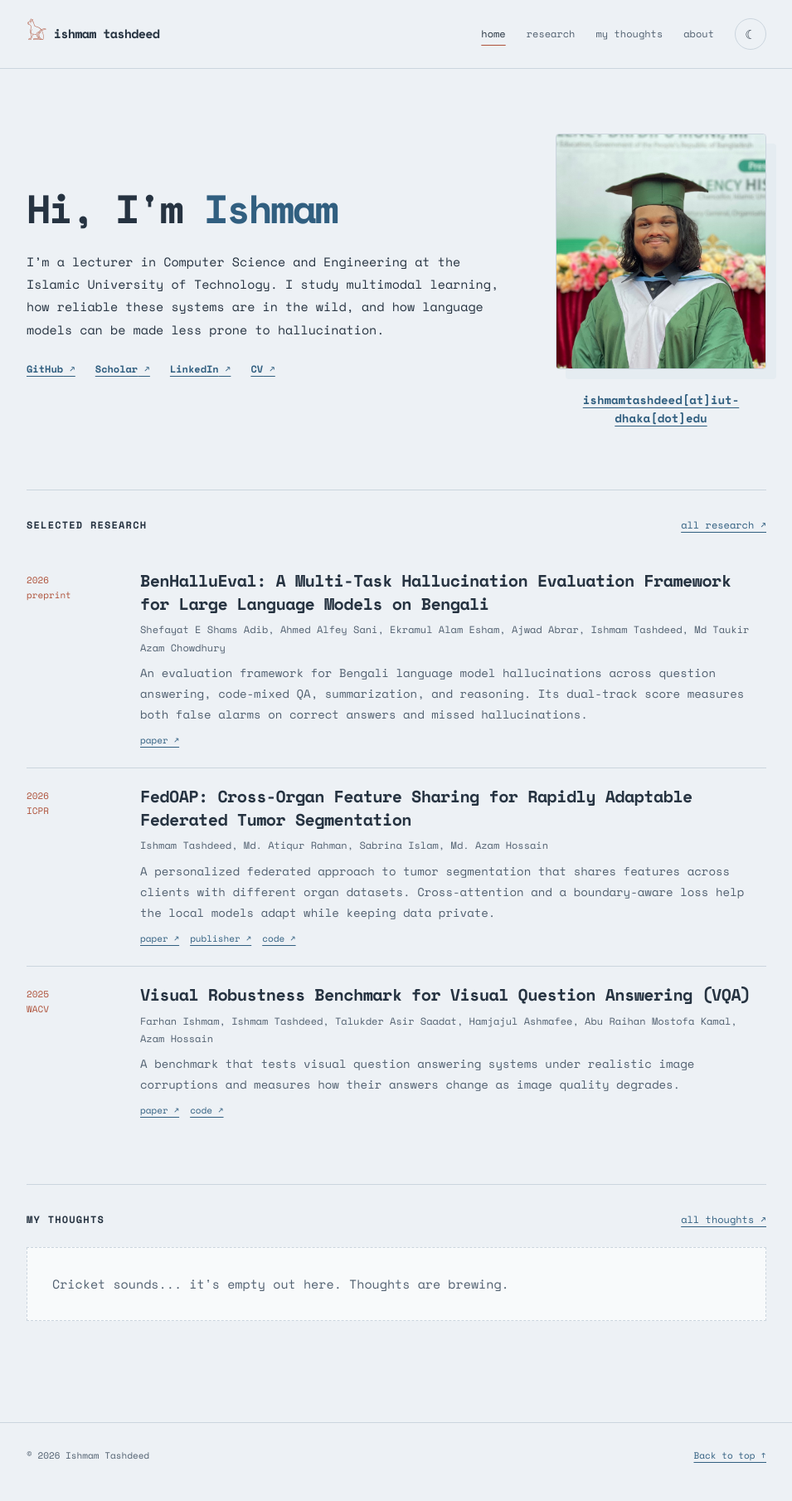
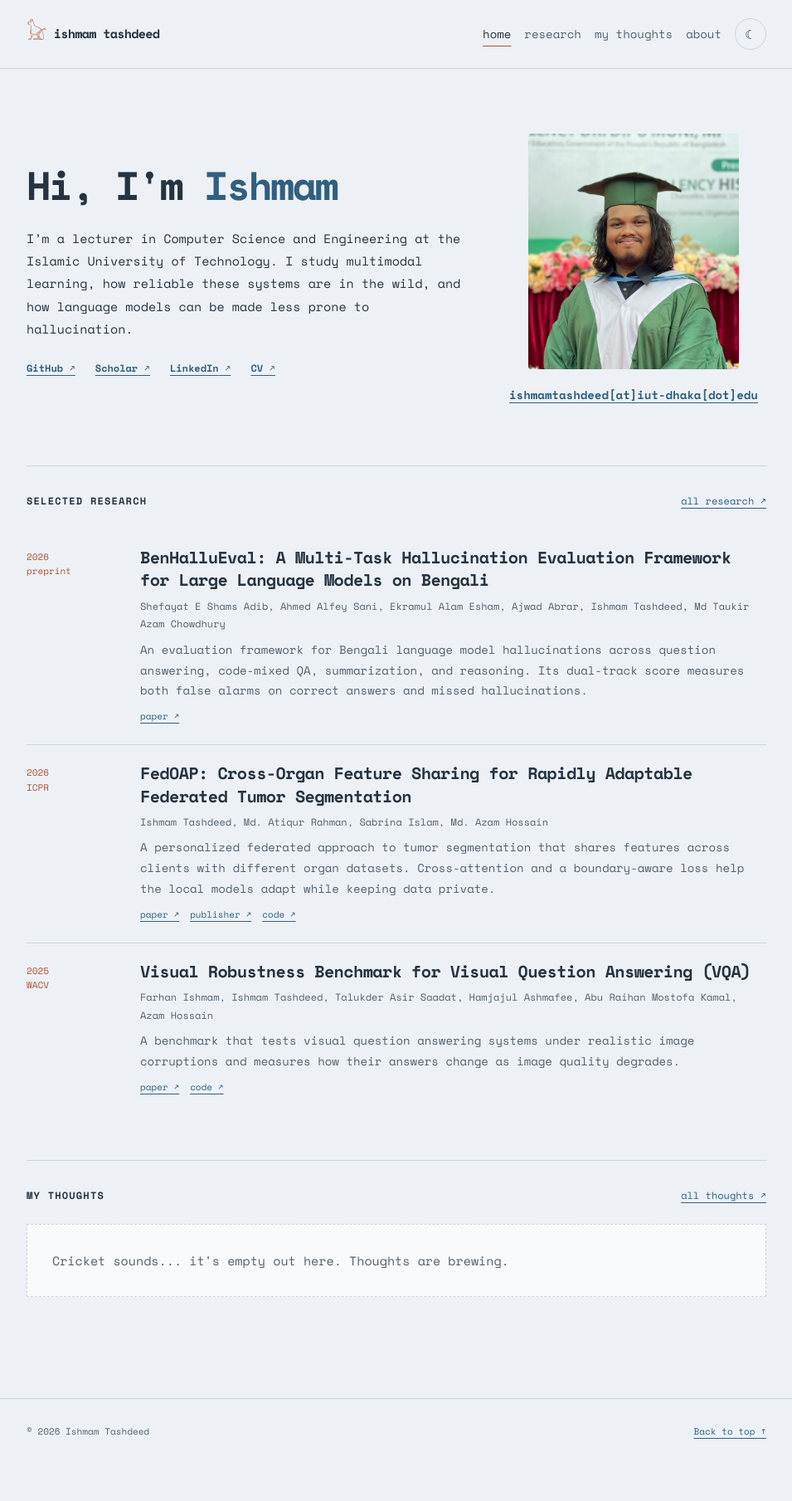
Before and after one commit to ishmamt/ishmamt.github.io, a Jekyll site: the page built from index.html, in a window 1280 px wide. Shown: the whole page at 83% size, without its empty margins (162-1117 px from the left). Built offline with Jekyll 4.4.1, drawn with Linux system fonts in a browser that asks for light colours; after the commit the page ends 1781 px from its top, so only the background shows below that.

Commit message:
Refine portrait, navigation, and cat favicon

```diff
--- a/assets/css/site.css
+++ b/assets/css/site.css
@@ -17,14 +17,14 @@ a:hover{color:var(--coral)}
 .header-inner{display:flex;align-items:center;justify-content:space-between;gap:24px;min-height:82px}
 .brand{color:var(--text);text-decoration:none;font-size:15px;font-weight:700;line-height:1.3;letter-spacing:-.045em;white-space:nowrap}
 .brand .cat-mark{color:var(--coral);margin-right:9px;font:24px/0 "Segoe UI Historic","Noto Sans Egyptian Hieroglyphs",serif;vertical-align:-2px}
-.nav{display:flex;align-items:center;gap:25px}
-.nav a{font-size:12px;line-height:1.3;color:var(--muted);text-decoration:none;white-space:nowrap}
+.nav{display:flex;align-items:center;gap:16px}
+.nav a{display:inline-flex;align-items:center;min-height:44px;font-size:14px;line-height:1.4;color:var(--muted);text-decoration:none;white-space:nowrap}
 .nav a[aria-current],.nav a:hover{color:var(--text);text-decoration:underline;text-decoration-color:var(--coral);text-underline-offset:9px}
 .theme{border:1px solid var(--line);border-radius:100%;color:var(--text);background:transparent;width:38px;height:38px;display:inline-grid;place-items:center;line-height:1}
 .theme:hover{background:var(--soft)}
 main{min-height:60vh}
 h1,h2,h3,p{margin-top:0}
-.hero{padding:78px 0 74px;display:grid;grid-template-columns:minmax(0,1fr) 254px;gap:62px;align-items:center}
+.hero{padding:78px 0 74px;display:grid;grid-template-columns:minmax(0,1fr) 320px;gap:40px;align-items:center}
 .hero h1{font-size:clamp(34px,4vw,48px);line-height:1.18;letter-spacing:-.055em;font-weight:700;margin:0 0 22px}
 .hero h1 span{color:var(--blue)}
 .lead{font-size:15px;line-height:1.82;max-width:650px;margin-bottom:25px}
@@ -32,9 +32,9 @@ h1,h2,h3,p{margin-top:0}
 .quick-links a{font-size:12px;line-height:1.5;font-weight:700}
 .quick-links a::after{content:" ↗";font-weight:400}
 .portrait-wrap{min-width:0}
-.portrait{height:284px;border:1px solid var(--line);background:var(--paper);border-radius:4px;overflow:hidden;box-shadow:12px 12px 0 var(--soft)}
+.portrait{width:254px;height:284px;margin-inline:auto;border-radius:4px;overflow:hidden}
 .portrait img{display:block;width:100%;height:100%;object-fit:cover;object-position:center 30%}
-.portrait-email{display:block;margin-top:26px;color:var(--blue);font-size:14px;font-weight:700;line-height:1.6;text-align:center;overflow-wrap:anywhere}
+.portrait-email{display:block;margin-top:20px;color:var(--blue);font-size:14px;font-weight:700;line-height:1.6;text-align:center;white-space:nowrap}
 .portrait-email:hover{color:var(--coral)}
 .section{border-top:1px solid var(--line);padding:31px 0 55px}
 .section-top{display:flex;align-items:baseline;justify-content:space-between;gap:15px;margin-bottom:13px}
@@ -96,6 +96,7 @@ h1,h2,h3,p{margin-top:0}
 .art-preview{height:145px;background:var(--soft);display:grid;place-items:center;font-size:58px;color:var(--blue);line-height:1}
 .footer{border-top:1px solid var(--line);margin-top:52px;padding-top:30px;padding-bottom:45px;display:flex;justify-content:space-between;flex-wrap:wrap;gap:15px;color:var(--muted);font-size:11px}
 .footer button{border:0;background:none;padding:0;color:var(--blue);font:inherit;text-decoration:underline;text-underline-offset:4px}.footer button:hover{color:var(--coral)}
-@media(max-width:760px){.shell{padding:0 22px}.header-inner{align-items:flex-start;flex-direction:column;justify-content:center;padding:17px 0;gap:16px}.nav{width:100%;gap:18px;flex-wrap:wrap}.nav a{font-size:11px}.theme{margin-left:auto;width:32px;height:32px}.hero{grid-template-columns:1fr;gap:35px;padding:58px 0 64px}.portrait-wrap{max-width:254px}.research-row,.thought-row{grid-template-columns:1fr;gap:5px}.thought-row .tag{text-align:left}.photo-grid{grid-template-columns:1fr 1fr}.music-card,.art-card{grid-template-columns:1fr}.page-head{padding:54px 0 38px}}
-@media(max-width:520px){.photo-grid{grid-template-columns:1fr}.shell{padding:0 18px}.nav{gap:12px}.hero h1{font-size:34px}}
+@media(max-width:760px){.shell{padding:0 22px}.header-inner{align-items:flex-start;flex-direction:column;justify-content:center;padding:17px 0;gap:8px}.nav{width:100%;gap:4px 18px;flex-wrap:wrap}.nav a{font-size:14px}.theme{margin-left:auto;width:44px;height:44px}.hero{grid-template-columns:1fr;gap:35px;padding:58px 0 64px}.portrait-wrap{width:320px;max-width:100%}.research-row,.thought-row{grid-template-columns:1fr;gap:5px}.thought-row .tag{text-align:left}.photo-grid{grid-template-columns:1fr 1fr}.music-card,.art-card{grid-template-columns:1fr}.page-head{padding:54px 0 38px}}
+@media(max-width:520px){.photo-grid{grid-template-columns:1fr}.shell{padding:0 18px}.nav{gap:2px 14px}.hero h1{font-size:34px}}
+@media(max-width:360px){.portrait-email{font-size:13px}}
 @media(prefers-reduced-motion:reduce){html{scroll-behavior:auto}}
--- a/research/index.html
+++ b/research/index.html
@@ -7,7 +7,6 @@ description: Publications and research work by Ishmam Tashdeed.
 ---
 <header class="page-head">
   <h1>Research</h1>
-  <p>Questions about how models see, summarize, and hold up when the world gets messy.</p>
   <a class="scholar-link" href="https://scholar.google.com/citations?user=kSs1cTgAAAAJ">Google Scholar has the latest publication list ↗</a>
 </header>
 <section class="section" aria-labelledby="research-work">
```
Also changed, not shown: assets/img/favicon.svg.
